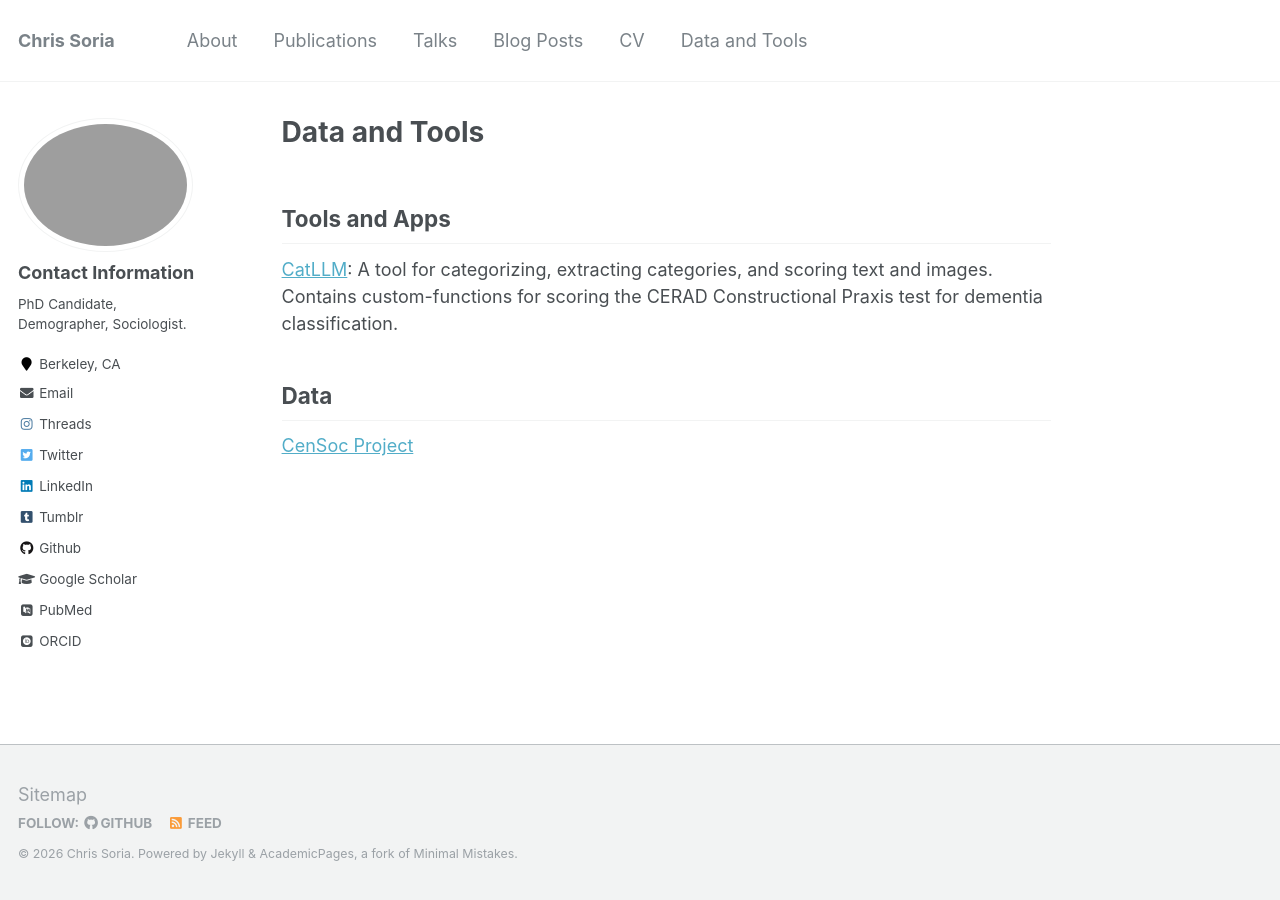
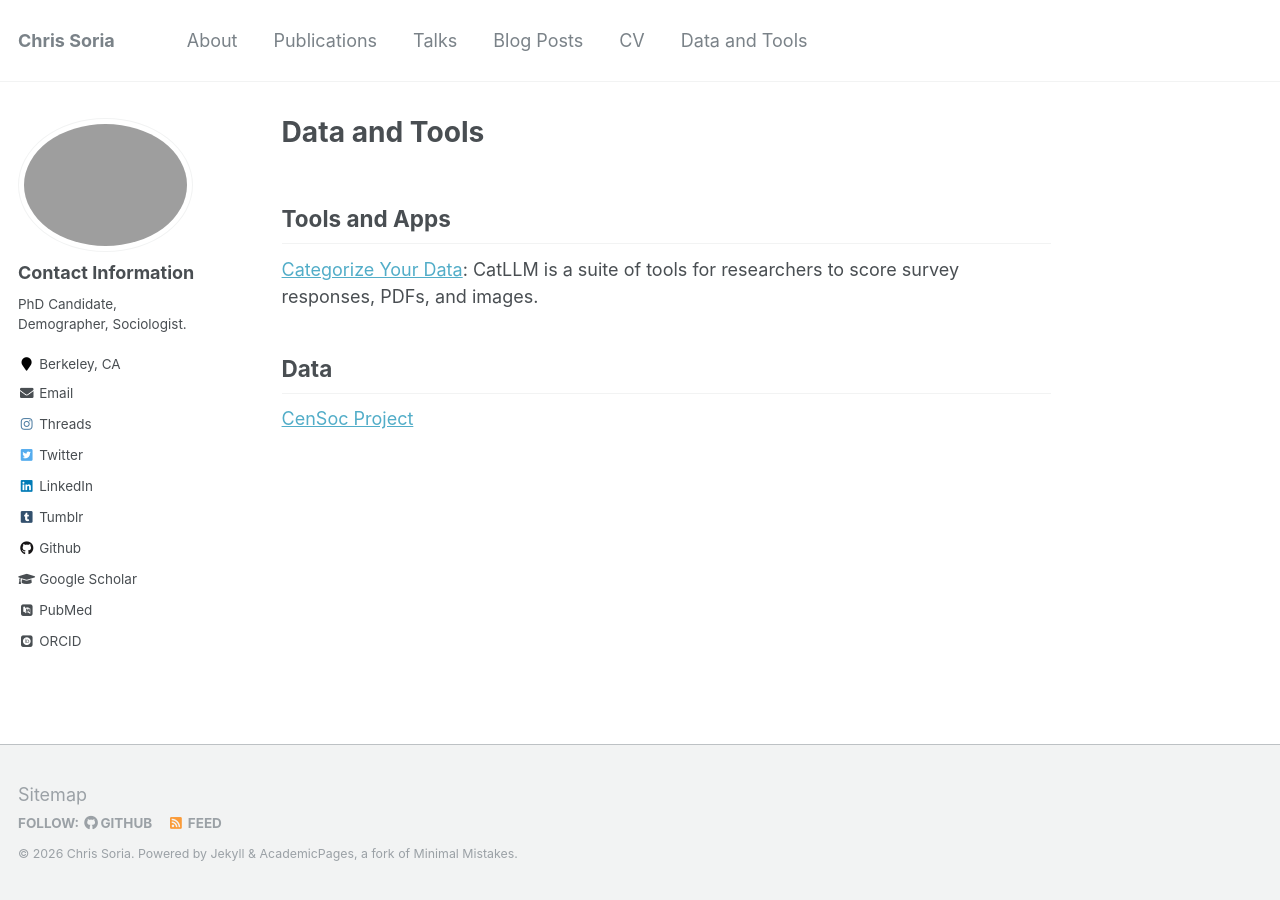
Before and after one commit to chrissoria/chrissoria.github.io, a Jekyll site: the page built from _pages/markdown.md, in a window 1280 px wide. Built offline with Jekyll 4.4.1, drawn with Linux system fonts in a browser that asks for light colours; some web fonts are replaced.

Commit message:
cleaning up catllm section

```diff
--- a/_pages/markdown.md
+++ b/_pages/markdown.md
@@ -10,7 +10,7 @@ redirect_from:
 
 ## Tools and Apps
 
-<a href="/catllm/">CatLLM</a>: A tool for categorizing, extracting categories, and scoring text and images. Contains custom-functions for scoring the CERAD Constructional Praxis test for dementia classification.
+<a href="/catllm/">Categorize Your Data</a>: CatLLM is a suite of tools for researchers to score survey responses, PDFs, and images.
 
 ## Data
 
```
Also changed, not shown: _pages/catllm.md (+1 -1 lines).
